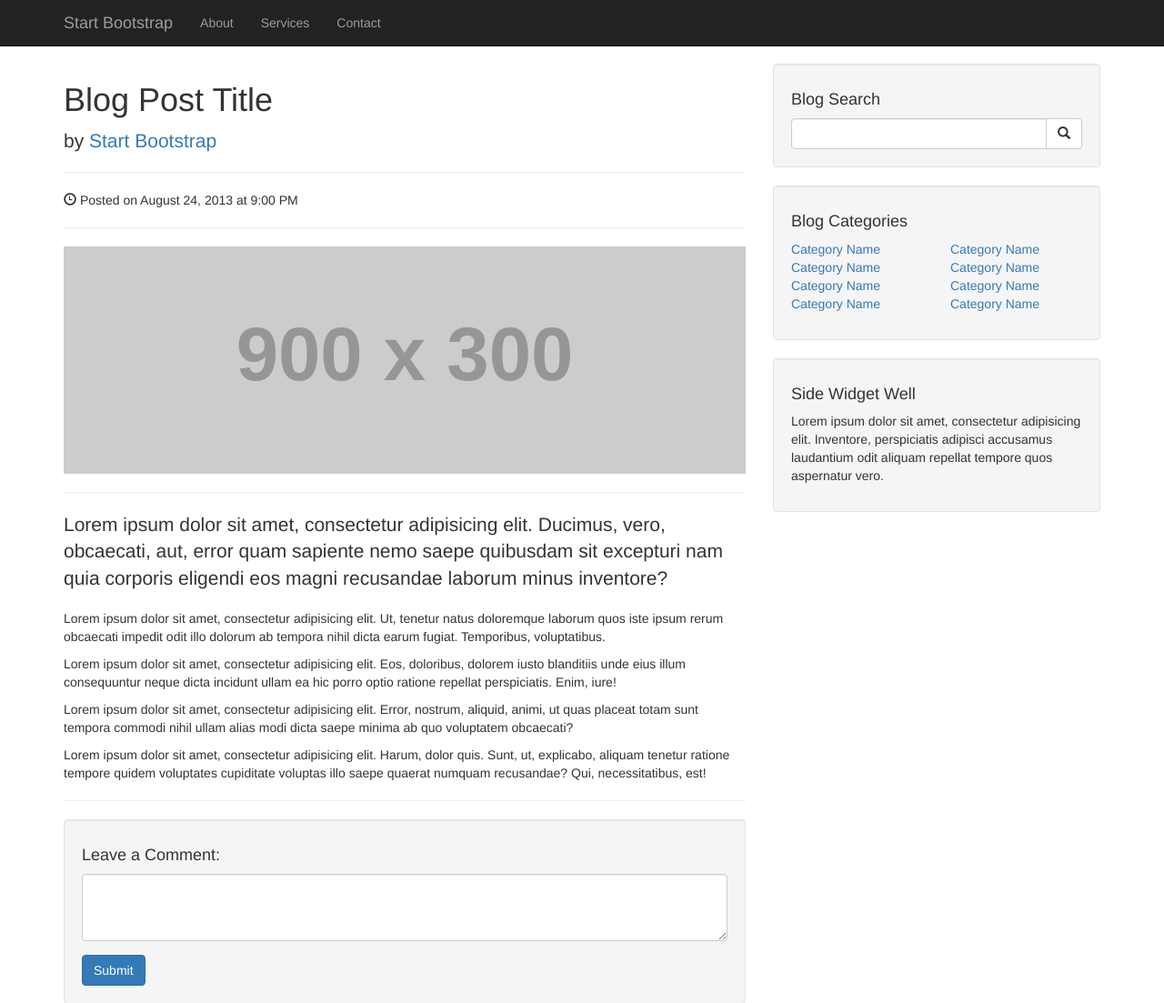
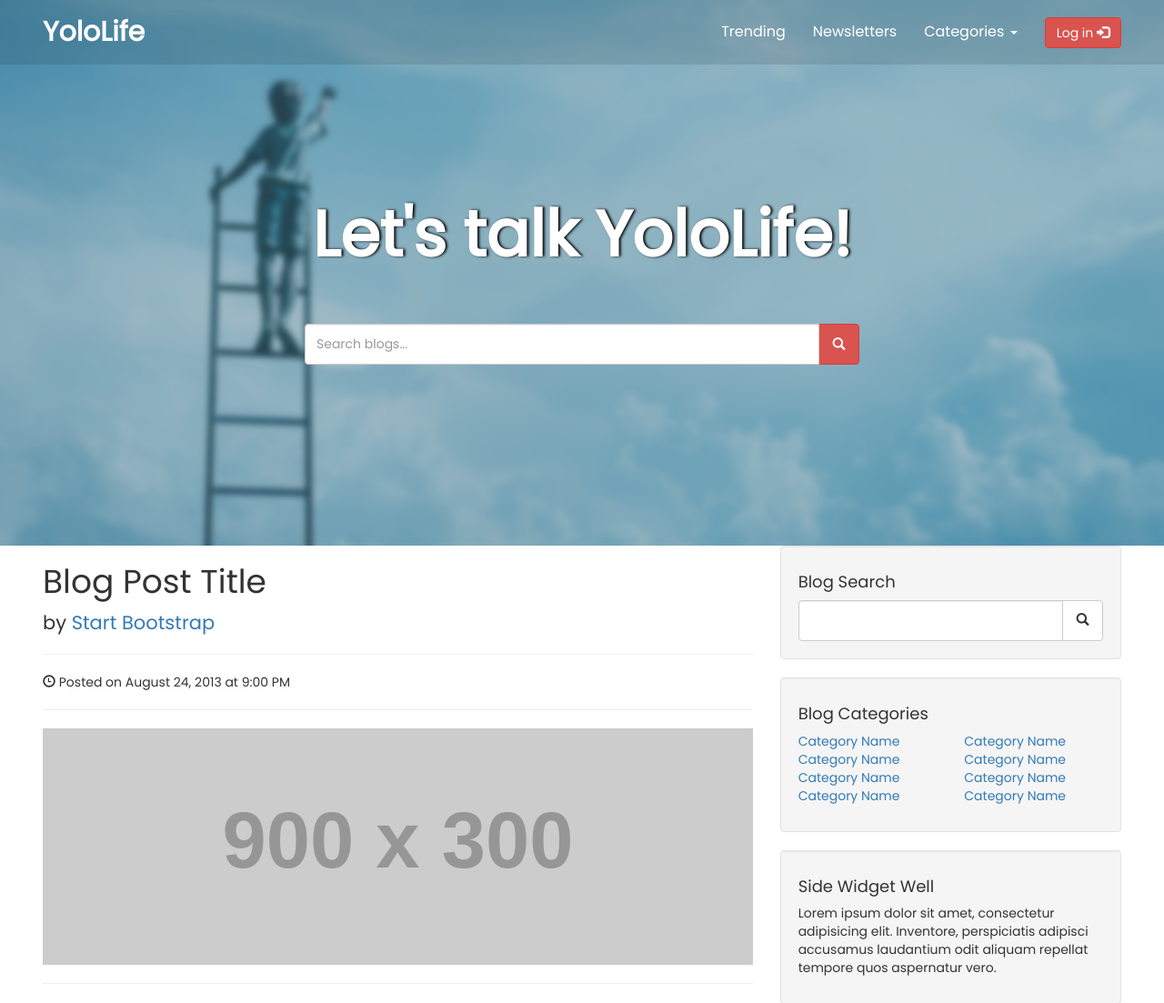
Before and after one commit to xaviranik/CMS-Blog, a PHP site: page /post.php in a window 1280 px wide. Shown: the top 1103 px of the page at 91% size. Run offline with PHP 8.4, Linux system fonts and the light colour scheme; grey boxes labelled with a size stand in for pictures from a placeholder-image service; data that the repository does not hold is empty; some libraries are stand-ins or nearby versions.

```diff
--- a/admin/includes/add_post.php
+++ b/admin/includes/add_post.php
@@ -8,7 +8,7 @@ if(isset($_POST['create_post']))
     $post_type = $_POST['post_type'];
     $post_status = $_POST['post_status'];
     $post_tags = $_POST['post_tags'];
-    $post_content = $_POST['post_content'];
+    $post_content = mysqli_real_escape_string($conn,$_POST['post_content']);
 
     $post_date = date('d-m-y');
     $post_comment_count = 4;
@@ -38,6 +38,7 @@ if(isset($_POST['create_post']))
         else
         {
           echo "<div class='alert alert-danger'>Failed to add the post!</div>";
+          // echo "".mysqli_error($conn);
         }
       }
       else
--- a/admin/includes/edit_post.php
+++ b/admin/includes/edit_post.php
@@ -89,7 +89,7 @@
     <label for="post_status">Post Status</label>
     <select class="form-control" name="post_status">
 
-      <option value=""><?php echo $post_status ?></option>
+      <option value="<?php echo $post_status ?>"><?php echo $post_status ?></option>
 
       <?php
         if($post_status == "Draft")
--- a/includes/header.php
+++ b/includes/header.php
@@ -32,3 +32,21 @@
 </head>
 
 <body>
+
+<!-- Cover Image -->
+<div class="coverImage">
+        <!-- Search Bar -->
+    <div class="search-bar">
+        <h1>Let's talk YoloLife!</h1>
+        <div class="col-md-12">
+            <form action="search.php" method="get">
+                <div class="input-group">
+                    <input name="search" type="text" class="form-control" placeholder="Search blogs...">
+                    <span class="input-group-btn">
+                    <button name="submit" class="btn btn-danger" type="submit" value="done"><span class="glyphicon glyphicon-search"></span></button>
+                    </span>
+                </div>
+            </form>
+        </div>
+    </div>
+</div>
--- a/includes/navigation.php
+++ b/includes/navigation.php
@@ -31,7 +31,7 @@
                            while ($row = mysqli_fetch_assoc($query))
                            {
                                $cat_title = $row['cat_title'];
-                               echo "<li><a href='#'>{$cat_title}</a></li>";
+                               echo "<li><a href='search.php?category={$cat_title}&submit=done'>{$cat_title}</a></li>";
                            }
                         ?>
                         </ul>
--- a/post.php
+++ b/post.php
@@ -1,64 +1,11 @@
-<!DOCTYPE html>
-<html lang="en">
-
-<head>
-
-    <meta charset="utf-8">
-    <meta http-equiv="X-UA-Compatible" content="IE=edge">
-    <meta name="viewport" content="width=device-width, initial-scale=1">
-    <meta name="description" content="">
-    <meta name="author" content="">
-
-    <title>Blog Post - Start Bootstrap Template</title>
-
-    <!-- Bootstrap Core CSS -->
-    <link href="css/bootstrap.min.css" rel="stylesheet">
-
-    <!-- Custom CSS -->
-    <link href="css/blog-post.css" rel="stylesheet">
-
-    <!-- HTML5 Shim and Respond.js IE8 support of HTML5 elements and media queries -->
-    <!-- WARNING: Respond.js doesn't work if you view the page via file:// -->
-    <!--[if lt IE 9]>
-        <script src="https://oss.maxcdn.com/libs/html5shiv/3.7.0/html5shiv.js"></script>
-        <script src="https://oss.maxcdn.com/libs/respond.js/1.4.2/respond.min.js"></script>
-    <![endif]-->
-
-</head>
-
-<body>
+<?php
+    require_once 'includes/header.php';
+?>
 
     <!-- Navigation -->
-    <nav class="navbar navbar-inverse navbar-fixed-top" role="navigation">
-        <div class="container">
-            <!-- Brand and toggle get grouped for better mobile display -->
-            <div class="navbar-header">
-                <button type="button" class="navbar-toggle" data-toggle="collapse" data-target="#bs-example-navbar-collapse-1">
-                    <span class="sr-only">Toggle navigation</span>
-                    <span class="icon-bar"></span>
-                    <span class="icon-bar"></span>
-                    <span class="icon-bar"></span>
-                </button>
-                <a class="navbar-brand" href="#">Start Bootstrap</a>
-            </div>
-            <!-- Collect the nav links, forms, and other content for toggling -->
-            <div class="collapse navbar-collapse" id="bs-example-navbar-collapse-1">
-                <ul class="nav navbar-nav">
-                    <li>
-                        <a href="#">About</a>
-                    </li>
-                    <li>
-                        <a href="#">Services</a>
-                    </li>
-                    <li>
-                        <a href="#">Contact</a>
-                    </li>
-                </ul>
-            </div>
-            <!-- /.navbar-collapse -->
-        </div>
-        <!-- /.container -->
-    </nav>
+<?php
+    require_once 'includes/navigation.php';
+?>
 
     <!-- Page Content -->
     <div class="container">
@@ -91,7 +38,6 @@
                 <hr>
 
                 <!-- Post Content -->
-                <p class="lead">Lorem ipsum dolor sit amet, consectetur adipisicing elit. Ducimus, vero, obcaecati, aut, error quam sapiente nemo saepe quibusdam sit excepturi nam quia corporis eligendi eos magni recusandae laborum minus inventore?</p>
                 <p>Lorem ipsum dolor sit amet, consectetur adipisicing elit. Ut, tenetur natus doloremque laborum quos iste ipsum rerum obcaecati impedit odit illo dolorum ab tempora nihil dicta earum fugiat. Temporibus, voluptatibus.</p>
                 <p>Lorem ipsum dolor sit amet, consectetur adipisicing elit. Eos, doloribus, dolorem iusto blanditiis unde eius illum consequuntur neque dicta incidunt ullam ea hic porro optio ratione repellat perspiciatis. Enim, iure!</p>
                 <p>Lorem ipsum dolor sit amet, consectetur adipisicing elit. Error, nostrum, aliquid, animi, ut quas placeat totam sunt tempora commodi nihil ullam alias modi dicta saepe minima ab quo voluptatem obcaecati?</p>
```
Also changed, not shown: index.php (+0 -20 lines), search.php (+11 -25 lines), img/gaming_1.png (added), img/gaming_2.jpg (added), img/lifestyle_1.png (added), img/productivity_1.png (added), img/sports_1.jpg (added), img/tech_1.png (added), img/tech_2.png (added).
